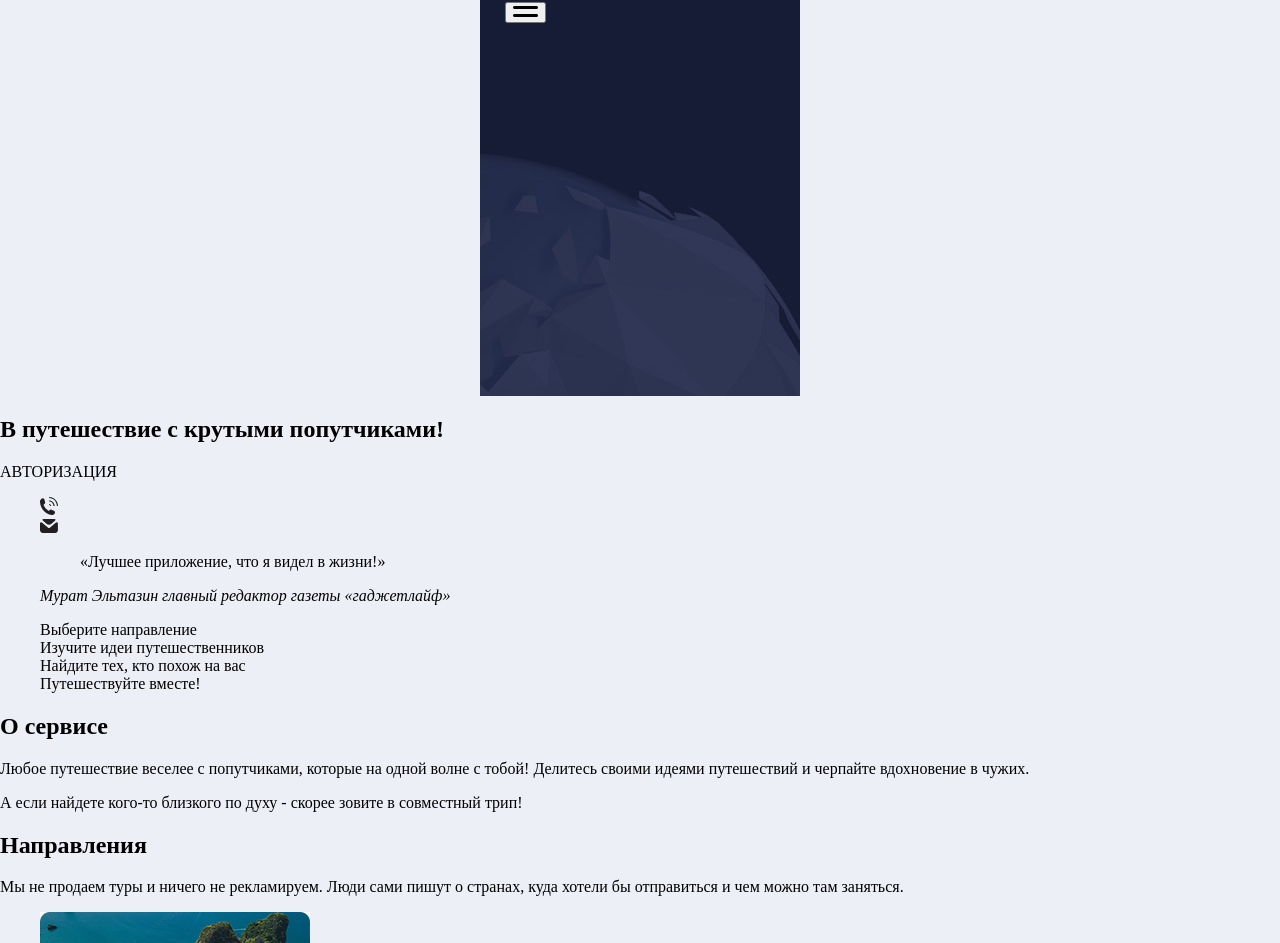
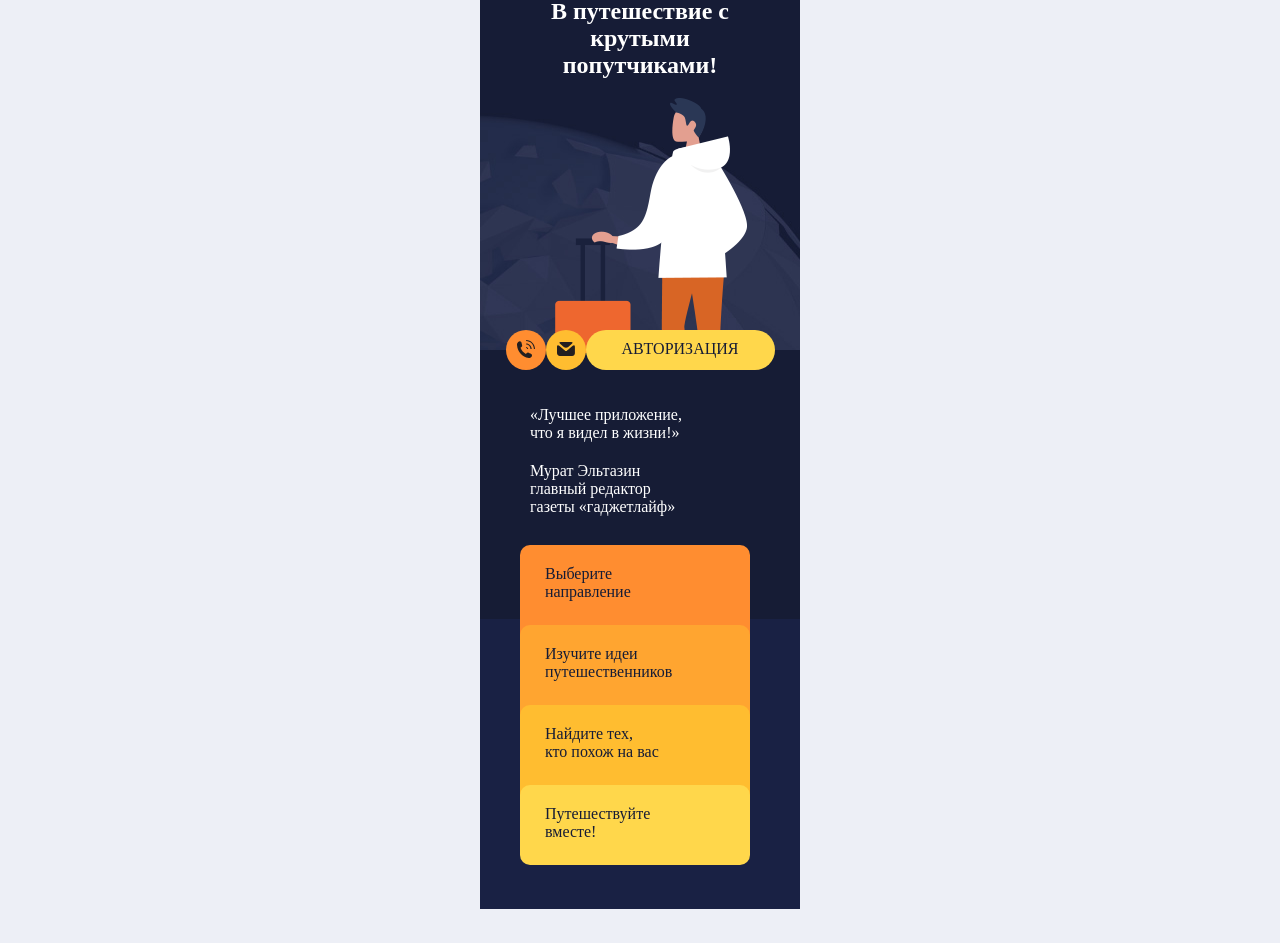
Before and after one commit to olyaseverova/989459-pognali-17, a website: page source/index.html in a window 1280 px wide. Shown: the part 82-1025 px from the top of the page. Drawn offline with nearby package versions, Linux system fonts and the light colour scheme; files that its build step writes are made by us from their sources.

Commit message:
Стилизация шапки и .intro

```diff
--- a/source/index.html
+++ b/source/index.html
@@ -4,6 +4,8 @@
 <head>
   <meta charset="utf-8">
   <title>HTML Academy: Погнали</title>
+  <meta name="viewport" content="width=device-width,initial-scale=1">
+  <meta name="format-detection" content="telephone=no">
   <link href="css/style.css" rel="stylesheet">
 </head>
 
@@ -12,7 +14,13 @@
   <header class="page-header center">
     <h1 class="page-header__logo healine">Погнали?</h1>
     <button class="page-header__icon button">
-      <img class="menu-icon" src="img/menu.svg" width="25" height="11" alt="Главное меню">
+      <svg version="1.1" id="Layer_1" xmlns="http://www.w3.org/2000/svg" xmlns:xlink="http://www.w3.org/1999/xlink"
+        x="0px" y="0px" viewBox="0 0 25 11" fill="currentColor" xml:space="preserve">
+        <g>
+          <path d="M1.5,3h22C24.3,3,25,2.3,25,1.5S24.3,0,23.5,0h-22C0.7,0,0,0.7,0,1.5S0.7,3,1.5,3z" />
+          <path d="M23.5,8h-22C0.7,8,0,8.7,0,9.5S0.7,11,1.5,11h22c0.8,0,1.5-0.7,1.5-1.5S24.3,8,23.5,8z" />
+        </g>
+      </svg>
     </button>
     <section class="scroll-menu visually-hidden">
       <button class="page-header__icon-close button">
@@ -44,29 +52,37 @@
 
   <main class="container">
 
-    <section class="intro">
-      <h2 class="intro__healine">В путешествие с крутыми попутчиками!</h2>
-      <a class="intro__authorization up" href="#">Авторизация</a>
+    <section class="intro center">
+      <h2 class="intro__healine center">В путешествие с крутыми попутчиками!</h2>
+      <section class="intro__connection center">
         <ul class="intro__contacts list">
           <li class="intro__contacts__item"><a href="tel:+7-800-555-86-28"><img src="img/topmenu-phone.svg" width="18"
                 height="18" alt="8 800 555-86-28"></a></li>
           <li class="intro__contacts__item"><a href="mailto:mail@htmlacademy.ru"><img src="img/topmenu-mail.svg"
                 width="18" height="14" alt="mail@htmlacademy.ru"></a></li>
         </ul>
+        <a class="intro__connection__authorization up" href="#">Авторизация</a>
+      </section>
+      <section class="intro__darkblue">
         <ul class="review-list list">
           <li class="review-list__item">
             <blockquote>«Лучшее приложение, что я видел в жизни!»</blockquote>
           </li>
           <li class="review-list__item">
-          <cite>Мурат Эльтазин главный редактор газеты «гаджетлайф»</cite>
+            <p>Мурат Эльтазин главный редактор газеты «гаджетлайф»</p>
           </li>
         </ul>
-      <ul class="steps-list list">
-        <li class="steps-list__item">Выберите направление</li>
-        <li class="steps-list__item">Изучите идеи путешественников</li>
-        <li class="steps-list__item">Найдите тех, кто похож на вас</li>
-        <li class="steps-list__item">Путешествуйте вместе!</li>
+      </section>
+      <section class="intro__lightblue">
+        <div class="steps">
+          <ul class="steps__list list">
+            <li class="steps__list__item">Выберите<br> направление</li>
+            <li class="steps__list__item">Изучите идеи путешественников</li>
+            <li class="steps__list__item">Найдите тех,<br> кто похож на вас</li>
+            <li class="steps__list__item">Путешествуйте вместе!</li>
           </ul>
+        </div>
+      </section>
     </section>
 
     <section class="about">
--- a/source/sass/content.scss
+++ b/source/sass/content.scss
@@ -1,6 +1,6 @@
 a {
   text-decoration: none;
-  color: #000000;
+  color: #161c35;
 }
 
 .list {
--- /dev/null
+++ b/source/sass/intro.scss
@@ -0,0 +1,158 @@
+.container .intro {
+  padding-top: 50px;
+  margin-top: -20px;
+
+  width: 320px;
+  height: 994px;
+  box-sizing: border-box;
+
+  color: white;
+
+  background-image: url("../img/globe-back-mobile@1x.jpg");
+  background-repeat: no-repeat;
+  background-position: 0 0;
+  background-size: 320px 405px;
+}
+
+.intro__healine {
+  position: relative;
+  width: 240px;
+  text-align: center;
+}
+
+.intro__healine::after {
+  content: "";
+  position: absolute;
+  top: 100px;
+  left: 35px;
+
+  width: 195px;
+  height: 255px;
+
+  background-image: url("../img/traveller-illustration-mobile@1x.png");
+  background-repeat: no-repeat;
+  background-position: 0 0;
+}
+
+.intro__connection {
+  position: relative;
+  margin-top: 251px;
+  display: flex;
+  width: 269px;
+  height: 40px;
+  text-align: center;
+}
+
+.intro__contacts {
+  display: flex;
+}
+
+.intro__contacts .intro__contacts__item:first-child {
+  margin-top: -16px;
+  margin-left: -40px;
+  background-color: #ff8d30;
+  width: 40px;
+  height: 40px;
+  border-radius: 50%;
+  box-sizing: border-box;
+  padding-top: 10px;
+}
+
+.intro__contacts .intro__contacts__item:last-child {
+  margin-top: -16px;
+  background-color: #ffbd30;
+  width: 40px;
+  height: 40px;
+  border-radius: 50%;
+  box-sizing: border-box;
+  padding-top: 12px;
+}
+
+.intro__connection__authorization {
+  background-color: #ffd74b;
+  width: 189px;
+  height: 40px;
+  box-sizing: border-box;
+  padding-top: 10px;
+  border-radius: 25px;
+}
+
+.intro__darkblue {
+  margin-top: -20px;
+  background-color: #161c35;
+  height: 285px;
+  padding-top: 40px;
+  box-sizing: border-box;
+}
+
+.intro .review-list {
+  padding: 0;
+  margin-left: 50px;
+}
+
+.review-list blockquote {
+  width: 160px;
+  margin: 0;
+}
+
+.review-list p {
+  width: 160px;
+  margin-top: 20px;
+}
+
+.intro__lightblue {
+  position: relative;
+  margin-top: -16px;
+  height: 290px;
+  background-color: #192144;
+}
+
+.intro .steps {
+  top: -90px;
+  position: absolute;
+}
+
+.intro .steps__list {
+  position: relative;
+  width: 270px;
+  height: 320px;
+  box-sizing: border-box;
+}
+
+.steps__list__item {
+  color: #161c35;
+  border-radius: 10px;
+  padding-top: 20px;
+  padding-left: 25px;
+  box-sizing: border-box;
+}
+
+.steps__list__item:first-child {
+  position: absolute;
+  width: 230px;
+  background-color: #ff8d30;
+  height: 100px;
+}
+
+.steps__list__item:nth-child(2) {
+  position: absolute;
+  top: 80px;
+  background-color: #ffa530;
+  height: 100px;
+}
+
+.steps__list__item:nth-child(3) {
+  position: absolute;
+  top: 160px;
+  background-color: #ffbd30;
+  height: 100px;
+  width: 230px;
+}
+
+.steps__list__item:nth-child(4) {
+  position: absolute;
+  top: 240px;
+  background-color: #ffd74b;
+  height: 80px;
+  padding-right: 100px;
+}
--- a/source/sass/page-header.scss
+++ b/source/sass/page-header.scss
@@ -1,13 +1,25 @@
 .page-header {
-
+  display: flex;
   color: white;
-  height: 478px;
+  height: 50px;
   width: 320px;
   padding-left: 25px;
-  padding-top: 25px;
+  padding-top: 5px;
   box-sizing: border-box;
 
-  background-image: url("../img/globe-back-mobile@1x.jpg");
-  background-repeat: no-repeat;
-  background-position: 0 0;
+  background-color: #161c36;
 }
+
+.page-header__logo {
+  width: 100px;
+  margin-right: 120px;
+}
+
+.page-header__icon {
+  margin-top: 20px;
+  width: 50px;
+  height: 20px;
+  color: white;
+  background-color: #161c36;
+  border: none;
+}
--- a/source/sass/style.scss
+++ b/source/sass/style.scss
@@ -1,3 +1,4 @@
 @import "content.scss";
 @import "global.scss";
 @import "page-header.scss";
+@import "intro.scss";
```
Also changed, not shown: source/catalog.html (+2 -0 lines), source/form.html (+2 -0 lines). Lines whose indentation alone changed are shown as unchanged.
